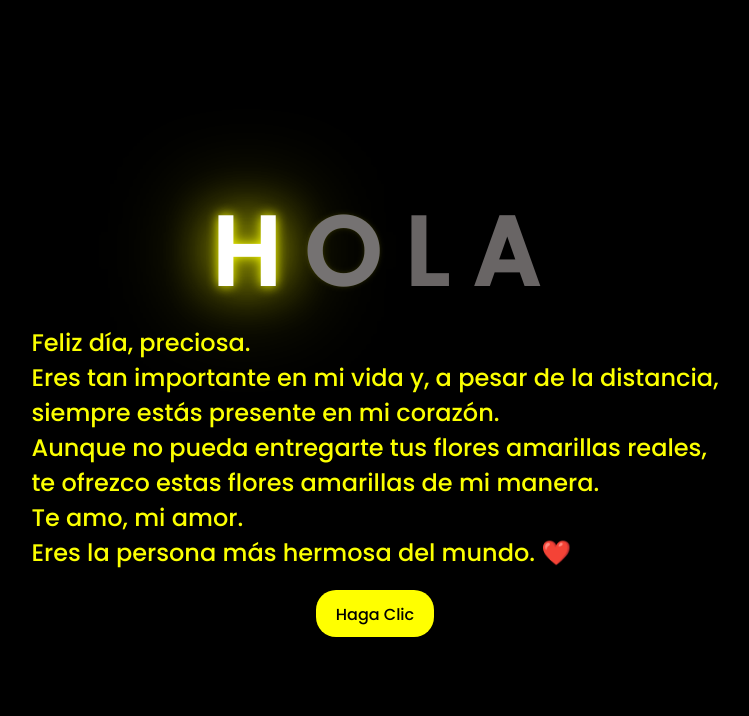
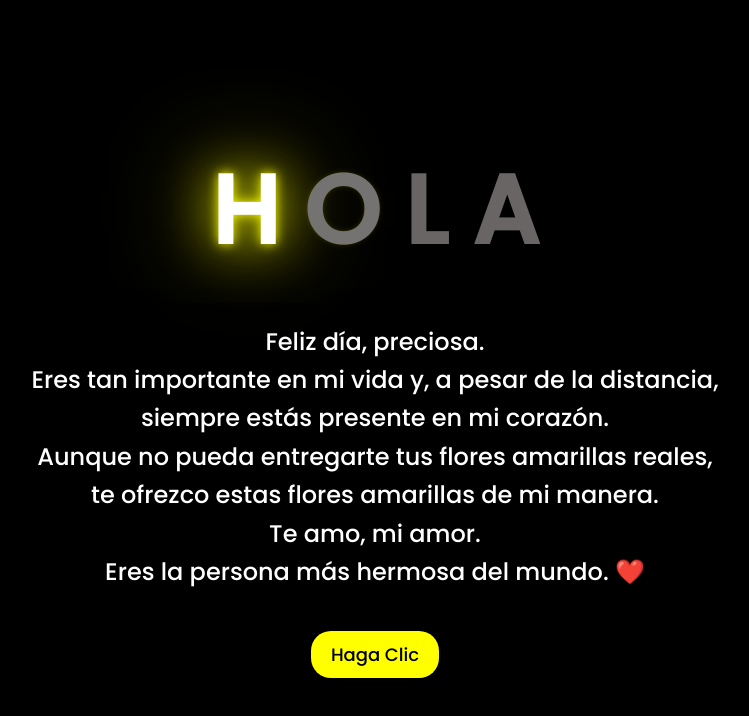
Before and after one commit to OscarSar30/flores, a plain HTML site: page index.html in a window 1280 px wide. Shown: the whole page, without its empty margins (273-1022 px from the left). Drawn offline with Linux system fonts and the light colour scheme.

Commit message:
Update style.css

```diff
--- a/css/style.css
+++ b/css/style.css
@@ -42,7 +42,7 @@ body{
     animation-delay: .8s;
 }
 
-.description{
+/*.description{
     font-size: 1.5rem;
     margin-bottom: 20px;
 }
@@ -71,6 +71,25 @@ body{
 
 .description{
     color: #fbff00;
+}*/
+.description {
+    text-align: center; /* Centra el texto */
+    font-size: 1.5em; /* Tamaño del texto */
+    color: #fff; /* Color del texto */
+    margin: 20px; /* Espacio alrededor */
+    padding: 20px; /* Espacio interno */
+    background-color: rgba(0, 0, 0, 0.7); /* Fondo semi-transparente */
+    border-radius: 15px; /* Bordes redondeados */
+    box-shadow: 0 4px 15px rgba(0, 0, 0, 0.5); /* Sombra */
+    max-width: 80%; /* Ancho máximo */
+    margin-left: auto; /* Centra el contenedor */
+    margin-right: auto; /* Centra el contenedor */
+    line-height: 1.6; /* Altura de línea */
+    font-family: 'Arial', sans-serif; /* Fuente */
+}
+
+.description span {
+    display: inline-block; /* Permite que el span respete el tamaño del contenedor */
 }
 
 /* Estilo para el botón */
```
